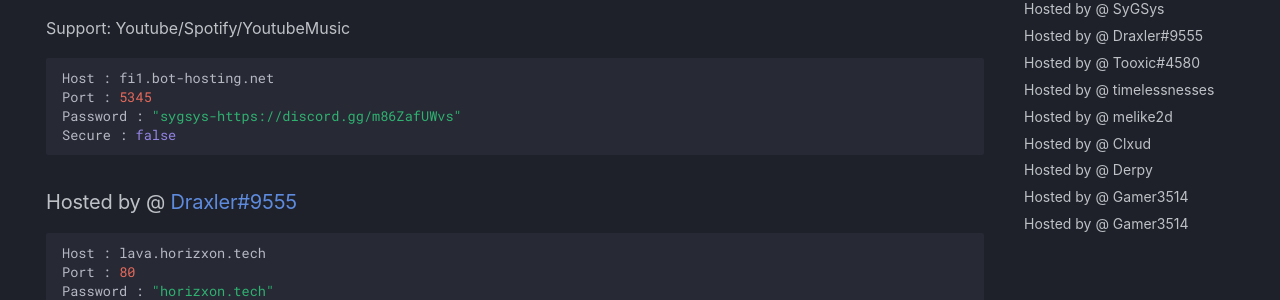
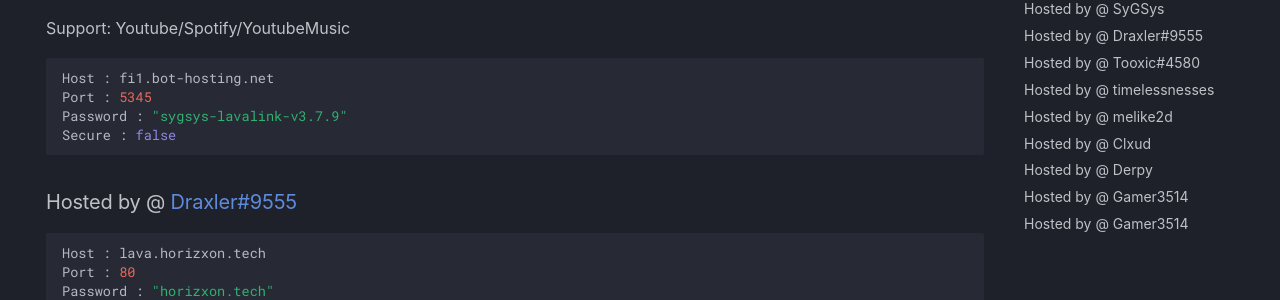
Before and after one commit to DarrenOfficial/lavalink-list, an MkDocs documentation site: the page built from docs/NoSSL/lavalink-without-ssl.md, in a window 1280 px wide and 900 px high, scrolled down 530 px. Shown: the part 153-453 px from the top of the window. Built offline with MkDocs 1.6.1 and Material for MkDocs 9.7.7, drawn with Linux system fonts in a browser that asks for light colours; comment, search, counter and statistics services are not loaded; a style sheet for code colours, icons or effects is not loaded.

Commit message:
Update lavalink-without-ssl.md

````diff
--- a/docs/NoSSL/lavalink-without-ssl.md
+++ b/docs/NoSSL/lavalink-without-ssl.md
@@ -29,7 +29,7 @@ Support: Youtube/Spotify/YoutubeMusic
 ```bash
 Host : fi1.bot-hosting.net
 Port : 5345
-Password : "sygsys-https://discord.gg/m86ZafUWvs"
+Password : "sygsys-lavalink-v3.7.9"
 Secure : false
 ```
 
````
